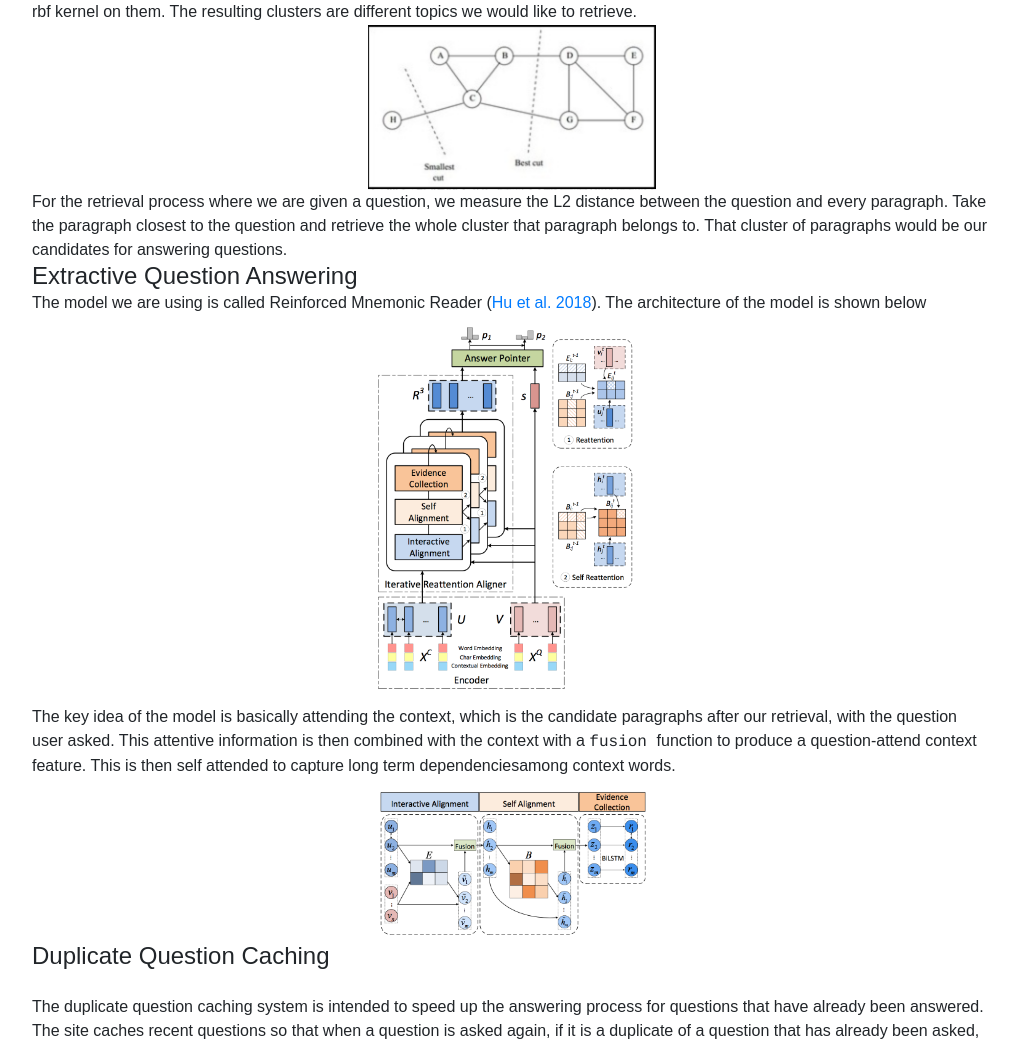
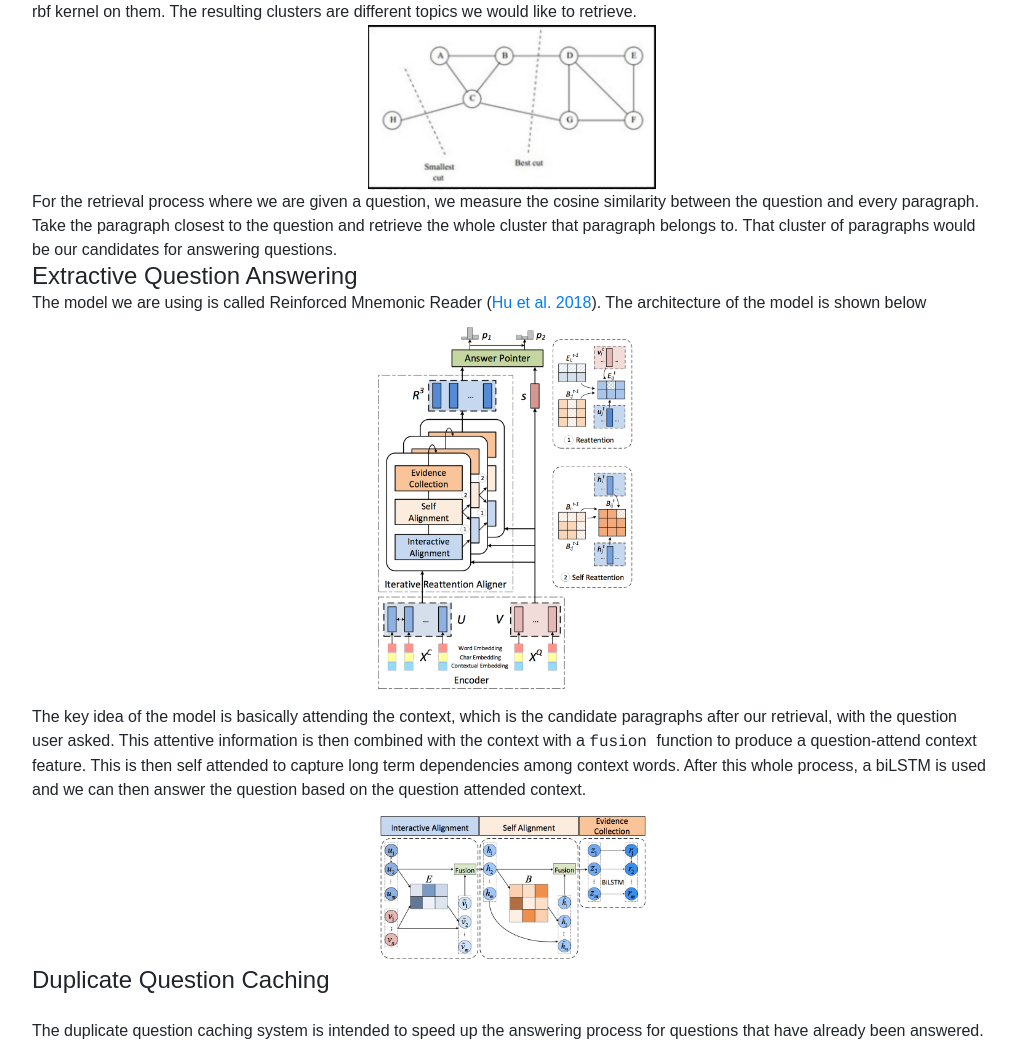
Before and after one commit to CornellDataScience/iFAQ, a Flask app: page /about in a window 1280 px wide. Shown: the part 186-1228 px from the top of the page, without its empty margins (128-1146 px from the left). Run offline with Flask 2, Linux system fonts and the light colour scheme; parts of the project's set-up code (start-up, migrations or seed data) failed here and were passed over; some libraries are stand-ins or nearby versions.

Commit message:
add more on about

```diff
--- a/app/templates/about.html
+++ b/app/templates/about.html
@@ -31,7 +31,7 @@
 
     <img src="../static/images/spectral_clustering.png" width=30% class='center' >
 
-    <p style="font-family:"Roboto", sans-serif;">For the retrieval process where we are given a question, we measure the L2 distance between the question and every paragraph.
+    <p style="font-family:"Roboto", sans-serif;">For the retrieval process where we are given a question, we measure the cosine similarity between the question and every paragraph.
       Take the paragraph closest to the question and retrieve the whole cluster that paragraph belongs to. That cluster of paragraphs would be our candidates for answering questions.
     </p>
 
@@ -40,7 +40,7 @@
     <img src="../static/images/m_reader.png" width=30% class='center' >
     <p>The key idea of the model is basically attending the context, which is the candidate paragraphs after our retrieval, with the question user asked.
     This attentive information is then combined with the context with a <a style="font-family:courier"> fusion </a> function to produce a question-attend context feature.
-    This is then self attended to capture long term dependenciesamong context words. </p>
+    This is then self attended to capture long term dependencies among context words. After this whole process, a biLSTM is used and we can then answer the question based on the question attended context. </p>
     <img src="../static/images/attention_mech.png" width=30% class='center' >
 
     <h4> Duplicate Question Caching </h4>
```
